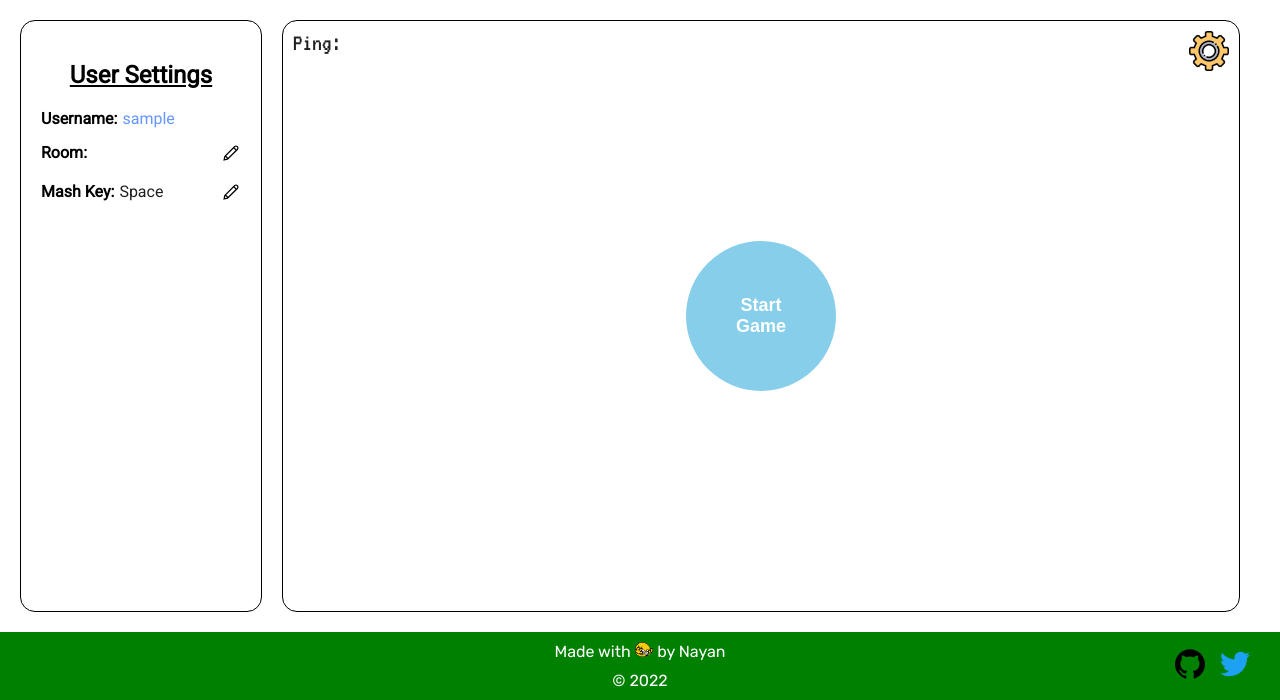
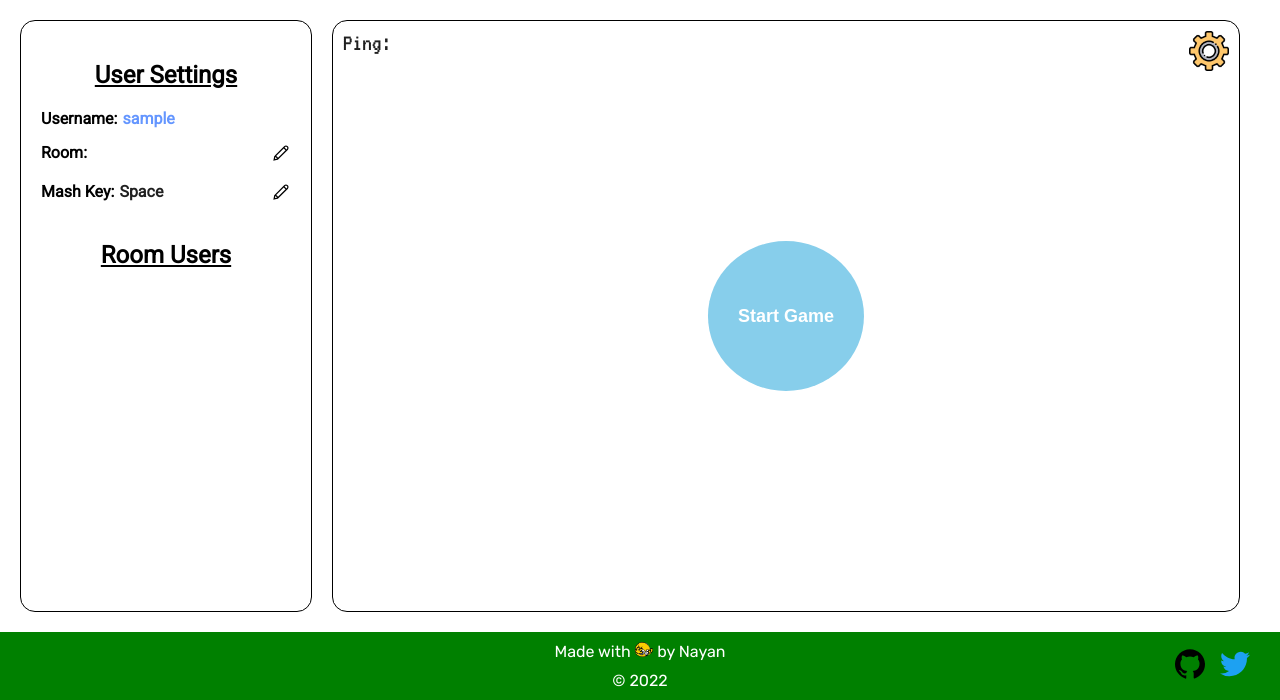
Before and after one commit to TheOneMaster/button-mash-flask, a Flask app: page /game in a window 1280 px wide. Shown: the part 100-800 px from the top of the page. Run offline with Flask 2, Linux system fonts and the light colour scheme; the visitor is signed in with stand-in values (Sample User, id 1); data comes from the database, SQL or seed files in the repository; some libraries are stand-ins or nearby versions.

Commit message:
Add Clients connected to room to left bar

```diff
--- a/server/static/CSS/style.css
+++ b/server/static/CSS/style.css
@@ -268,54 +268,99 @@ footer #link-twitter {
   height: 100%;
 }
 
-.user-settings {
-  min-width: 200px;
+.left-bar {
+  min-width: 250px;
   border-radius: 15px;
   padding: 20px;
   border: 1px solid black;
   z-index: 1;
   background-color: rgba(255, 255, 255, 0.05);
 }
-.user-settings .user-settings-top {
+.left-bar .user-settings {
   align-items: center;
 }
-.user-settings .user-settings-top ul {
+.left-bar .user-settings ul {
   list-style-type: none;
   margin: 0;
   padding: 0;
   width: 100%;
 }
-.user-settings .user-settings-top h2 {
+.left-bar .user-settings h2 {
   text-decoration: underline;
 }
-.user-settings .user-settings-item {
+.left-bar .user-settings-item {
   color: var(--primary-font-color);
   font-weight: bold;
   margin-bottom: 15px;
 }
-.user-settings .user-settings-item:last-child {
+.left-bar .user-settings-item:last-child {
   margin-left: auto;
 }
-.user-settings .user-settings-item span {
+.left-bar .user-settings-item span {
   color: var(--second-font-color);
   margin-left: 5px;
-  font-weight: 400;
+  font-weight: bold;
 }
-.user-settings .user-settings-item input {
+.left-bar .user-settings-item input {
   margin-left: 10px;
 }
-.user-settings .user-settings-item svg {
+.left-bar .user-settings-item svg {
   fill: white;
   height: 20px;
   width: 20px;
   cursor: pointer;
   margin-left: 10px;
 }
-.user-settings .user-settings-item > div {
+.left-bar .user-settings-item > div {
   margin-left: auto;
 }
-.user-settings #username {
+.left-bar #username {
   color: var(--current-user-color);
+}
+.left-bar #roomInput, .left-bar #mashKeyInput {
+  width: 5ch;
+}
+.left-bar .user-room {
+  align-items: center;
+}
+.left-bar .user-room h2 {
+  text-decoration: underline;
+}
+.left-bar .user-room ul {
+  width: 100%;
+  padding: 0;
+  margin: 0;
+}
+.left-bar .room-client {
+  border-radius: 10px;
+  border: 1px solid black;
+  overflow: hidden;
+  align-items: center;
+  padding-left: 10px;
+  margin-bottom: 20px;
+}
+.left-bar .room-client .circle {
+  margin-right: 10px;
+  height: 10px;
+  width: 10px;
+}
+.left-bar .room-client .room-client-options {
+  margin-left: auto;
+  border-left: 1px solid black;
+}
+.left-bar .room-client .room-client-options button {
+  border: none;
+  border-bottom: 1px solid black;
+  color: var(--second-font-color);
+  padding: 10px;
+  z-index: 5;
+  background-color: rgba(255, 255, 255, 0.13);
+}
+.left-bar .room-client .room-client-options button:last-child {
+  border-bottom: 0px;
+}
+.left-bar .room-client.current-user {
+  order: -1;
 }
 
 .game-main {
@@ -353,9 +398,10 @@ footer #link-twitter {
   display: flex;
   align-items: end;
   justify-content: center;
+  color: white;
 }
 .score-bar .score-damn {
-  color: darkorange;
+  background-color: darkorange;
 }
 .score-bar.score-winner {
   background-color: green;
@@ -394,7 +440,6 @@ footer #link-twitter {
 .game-buttons #game-start {
   border-radius: 50%;
   height: 150px;
-  width: 150px;
   border: none;
   background-color: skyblue;
   cursor: pointer;
@@ -537,7 +582,7 @@ footer #link-twitter {
     fill: black;
   }
   .current-user {
-    color: rgb(100, 150, 255);
+    color: var(--current-user-color);
   }
   .ping-div span {
     color: indianred;
@@ -550,7 +595,7 @@ footer #link-twitter {
     color: rgb(128, 159, 255);
   }
   .notification.is-danger {
-    background-color: #FF385F;
+    background-color: rgb(255, 56, 96);
     color: white;
   }
   .profile .profile-dropdown {
--- a/server/static/SCSS/style.scss
+++ b/server/static/SCSS/style.scss
@@ -330,15 +330,15 @@ footer {
     height: 100%;
 }
 
-.user-settings {
-    min-width: 200px;
+.left-bar {
+    min-width: 250px;
     border-radius: 15px;
     padding: 20px;
     border: 1px solid black;
 
     @include elevation(1);
 
-    .user-settings-top {
+    .user-settings {
 
         align-items: center;
 
@@ -366,7 +366,7 @@ footer {
         span{
             color: var(--second-font-color);
             margin-left: 5px;
-            font-weight: 400;
+            font-weight: bold;
         }
 
         input {
@@ -389,6 +389,68 @@ footer {
     #username {
         color: var(--current-user-color);
     }
+
+    #roomInput, #mashKeyInput {
+        width: 5ch;
+    }
+
+
+    .user-room {
+
+        align-items: center;
+
+        h2 {
+            text-decoration: underline;
+        }
+
+        ul {
+            width: 100%;
+            padding: 0;
+            margin: 0;
+        }
+    }
+
+    .room-client {
+        border-radius: 10px;
+        border: 1px solid black;
+        overflow: hidden;
+        align-items: center;
+        padding-left: 10px;
+        margin-bottom: 20px;
+
+        .circle {
+            margin-right: 10px;
+            height: 10px;
+            width: 10px;
+        }
+
+        .room-client-options {
+            margin-left: auto;
+            border-left: 1px solid black;
+
+            button {
+                border:none;
+                border-bottom: 1px solid black;
+                color: var(--second-font-color);
+                padding: 10px;
+                @include elevation(5);
+            }
+
+            button:last-child {
+                border-bottom: 0px;
+            }
+
+
+        }
+
+        &.current-user {
+            order: -1;
+        }
+
+    }
+
+
+
 }
 
 .game-main {
@@ -427,9 +489,10 @@ footer {
     display: flex;
     align-items: end;
     justify-content: center;
+    color: white;
 
     .score-damn {
-        color: $score_bar_damn_col;
+        background-color: $score_bar_damn_col;
     }
 
     &.score-winner {
@@ -475,7 +538,6 @@ footer {
     #game-start {
         border-radius: 50%;
         height: 150px;
-        width: 150px;
         border: none;
         background-color: skyblue;
         cursor: pointer;
@@ -648,7 +710,7 @@ $dropdown_item_border: rgba(black, 0.8);
     }
 
     .current-user {
-        color: $current_user;
+        color: var(--current-user-color);
     }
 
     .ping-div span {
@@ -665,7 +727,7 @@ $dropdown_item_border: rgba(black, 0.8);
         }
 
         &.is-danger {
-            background-color: #FF385F;
+            background-color: $danger;
             color: white;
         }
 
--- a/server/static/client-JS/game.js
+++ b/server/static/client-JS/game.js
@@ -1,8 +1,14 @@
 "use strict"
 
 class UserSettings {
-
-  constructor(socket, username = "", lobby = "", mashKey = "Space") {
+  /**
+   * Storage class for user settings
+   * @param  {Socket} socket SocketIO Client Object
+   * @param  {String} username Client username
+   * @param  {Number} lobby Client room number
+   * @param  {String} mashKey String representation of keyboard key to mash
+   */
+  constructor(socket, username = null, lobby = null, mashKey = "Space") {
     this.socket = socket;
     this.username = username;
     this.room = lobby;
@@ -24,7 +30,7 @@ class UserSettings {
   }
 
   set username(new_name) {
-    if (new_name !== "" && new_name !== this.username) {
+    if (new_name !== null && new_name !== this.username) {
       this.socket.emit('username-change', new_name);
       this._username = new_name;
     }
@@ -35,7 +41,7 @@ class UserSettings {
   }
 
   set room(new_room) {
-    if (new_room !== "" && new_room !== this.room) {
+    if (new_room !== null && new_room !== this.room) {
       socket.emit('room-change', new_room);
       this._room = new_room;
     }
@@ -117,12 +123,12 @@ const eventHandlers = {
 
     // Get current username
     let usernameEl = document.getElementById("username");
-    let username = usernameEl.textContent.trim();
+    let username = USER_SETTINGS.username;
 
     // Replace span with input
     let inputEl = document.createElement("input");
     inputEl.id = "usernameInput";
-    inputEl.value = username;                  // Add current username to the input element text
+    inputEl.value = username;                       // Add current username to the input element text
 
     usernameEl.replaceWith(inputEl);
 
@@ -265,6 +271,33 @@ function startGame() {
   socket.emit('game-ready');
 }
 
+function updateRoomClientsList(clients) {
+
+  let template = document.getElementById('room-client-template').content.firstElementChild;
+  let client_list = document.getElementById('room-client-list');
+
+  let client_arr = [];
+  for (let client in clients) {
+    let clone = template.cloneNode(true);
+    clone.dataset.client = client;
+
+    let username = clients[client];
+    let name = clone.querySelector('span');
+    name.textContent = username;
+
+    if (username === USER_SETTINGS.username) {
+      clone.classList.add('current-user');
+
+      let options = clone.querySelector('.room-client-options');
+      options.classList.add('hidden');
+    }
+
+    client_arr.push(clone);
+  }
+
+  client_list.replaceChildren(...client_arr);
+
+}
 
 
 socket.on("connect", () => {
@@ -339,6 +372,8 @@ socket.on('room-update', (clients) => {
   // console.log(clientList)
 
   client_screen.replaceChildren(...clientList);
+
+  updateRoomClientsList(clients);
 
 })
 
--- a/server/templates/game.jinja
+++ b/server/templates/game.jinja
@@ -9,14 +9,13 @@
 {% block body %}
 <div class="game-container flex-row">
 
-    <div class="user-settings" id="UserSettings">
+    <div class="left-bar">
 
-        <div class="user-settings-top flex-col">
+        <div class="user-settings flex-col">
 
             <h2>User Settings</h2>
 
             <ul>
-
             <li>
                 <div class="user-settings-item flex-row">
                     Username:
@@ -64,10 +63,27 @@
                 </div>
 
             </li>
+            </ul>
+        </div>
 
+        <div class="user-room flex-col">
 
+            <h2>Room Users</h2>
+
+            <ul id="room-client-list" class="flex-col">
 
             </ul>
+
+            <template id="room-client-template">
+                <li class="room-client flex-row">
+                    <div class="circle open-lobby"></div>
+                    <span></span>
+                    <div class="room-client-options flex-col">
+                        <button>Message</button>
+                        <button>Make Leader</button>
+                    </div>
+                </li>
+            </template>
         </div>
 
     </div>
```
Also changed, not shown: 1 other file.
